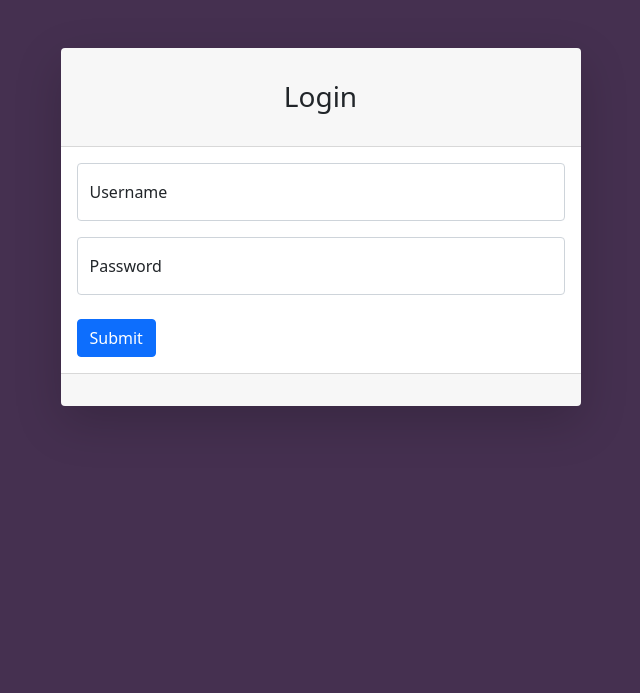
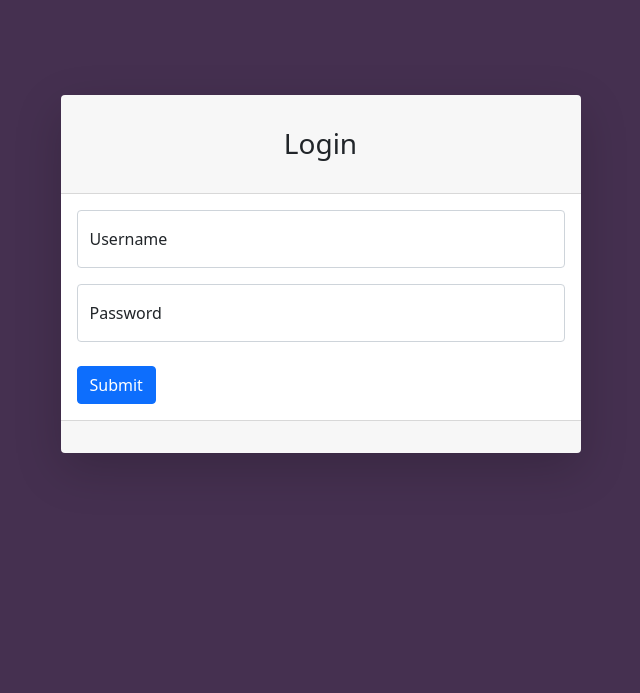
Before and after one commit to thimpat/web-analyst, a Node project: template auth/templates/login.hbs in a window 1280 px wide. Shown: the top 693 px of the page, without its empty margins (354-994 px from the left). Run offline with Node 20 templates, Linux system fonts and the light colour scheme; the template is opened without the code that fills it: most values are stand-ins (such as "Sample title", 1, 10 or a date in 2020).

Commit message:
STYLE: Fix typo

```diff
--- a/auth/templates/login.hbs
+++ b/auth/templates/login.hbs
@@ -45,7 +45,7 @@
 
             .card
             {
-                margin-top: 20% !importantgit;
+                margin-top: 20% !important;
                 position: absolute;
                 width: 520px;
             }
```
